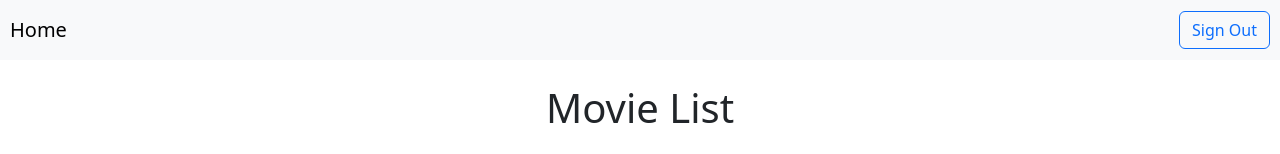
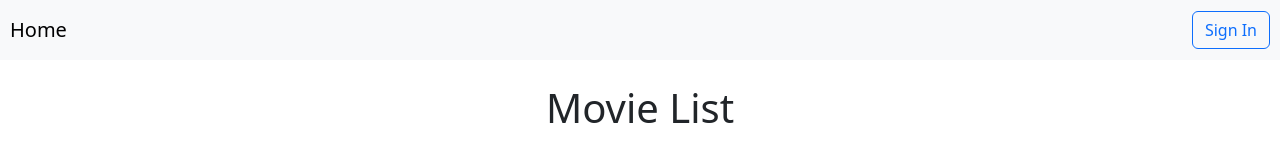
Before and after one commit to EpicCoco/CSCI4370-database, a React (Create React App) app in the folder finalproject/projfront/: page / in a window 1280 px wide. Shown: the top 154 px of the page. Built offline with nearby package versions, Linux system fonts and the light colour scheme.

Commit message:
Sign in/sign out working

```diff
--- a/finalproject/projfront/src/components/TopNavbar.js
+++ b/finalproject/projfront/src/components/TopNavbar.js
@@ -38,8 +38,8 @@ const TopNavbar = ({ isLoggedIn, onSearch }) => {
 
         <Nav className="ml-auto">
           {isLoggedIn ?
-          <Button variant="outline-primary" onClick={handleSignIn}>Sign In</Button>
-          : <Button variant="outline-primary" onClick={handleSignIn}>Sign Out</Button>
+          (<Button variant="outline-primary" href="/">Sign Out</Button>)
+          : (<Button variant="outline-primary" onClick={handleSignIn}>Sign In</Button>)
           }
         </Nav>
       </Navbar.Collapse>
```
